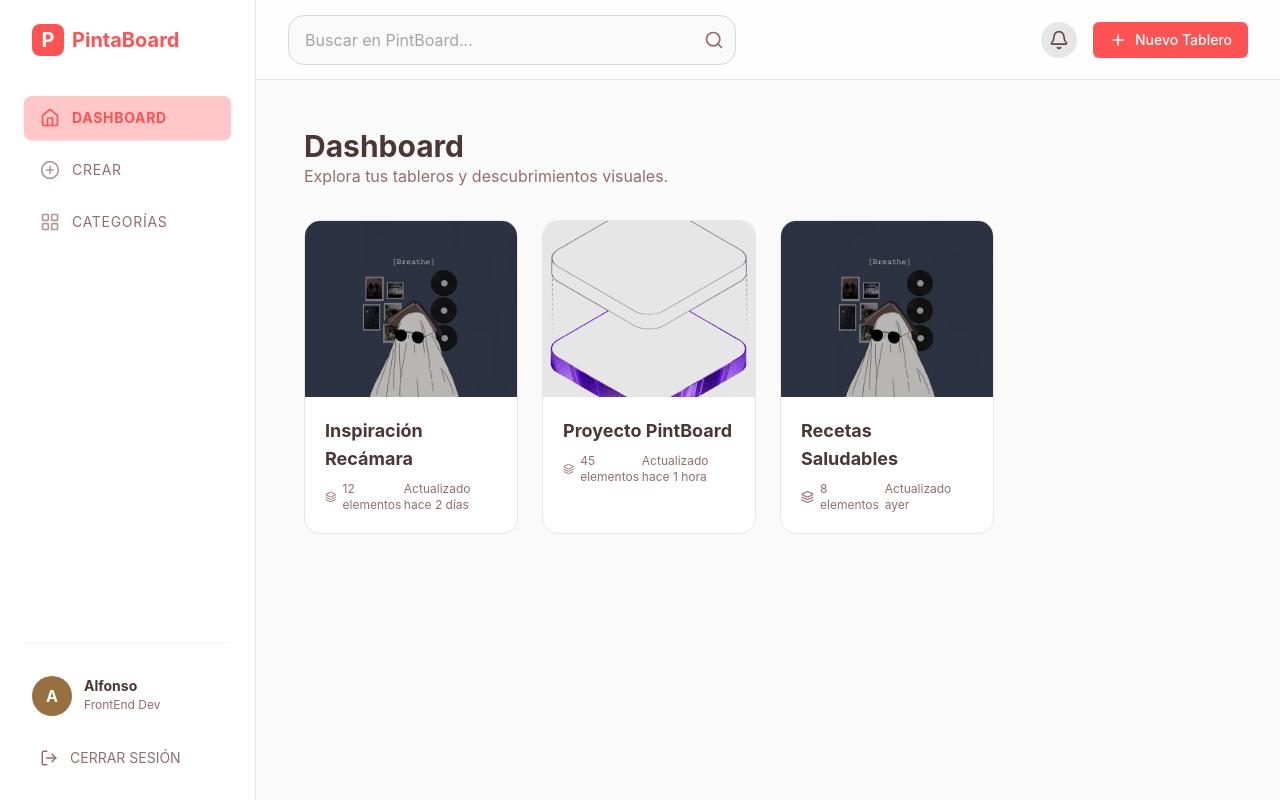
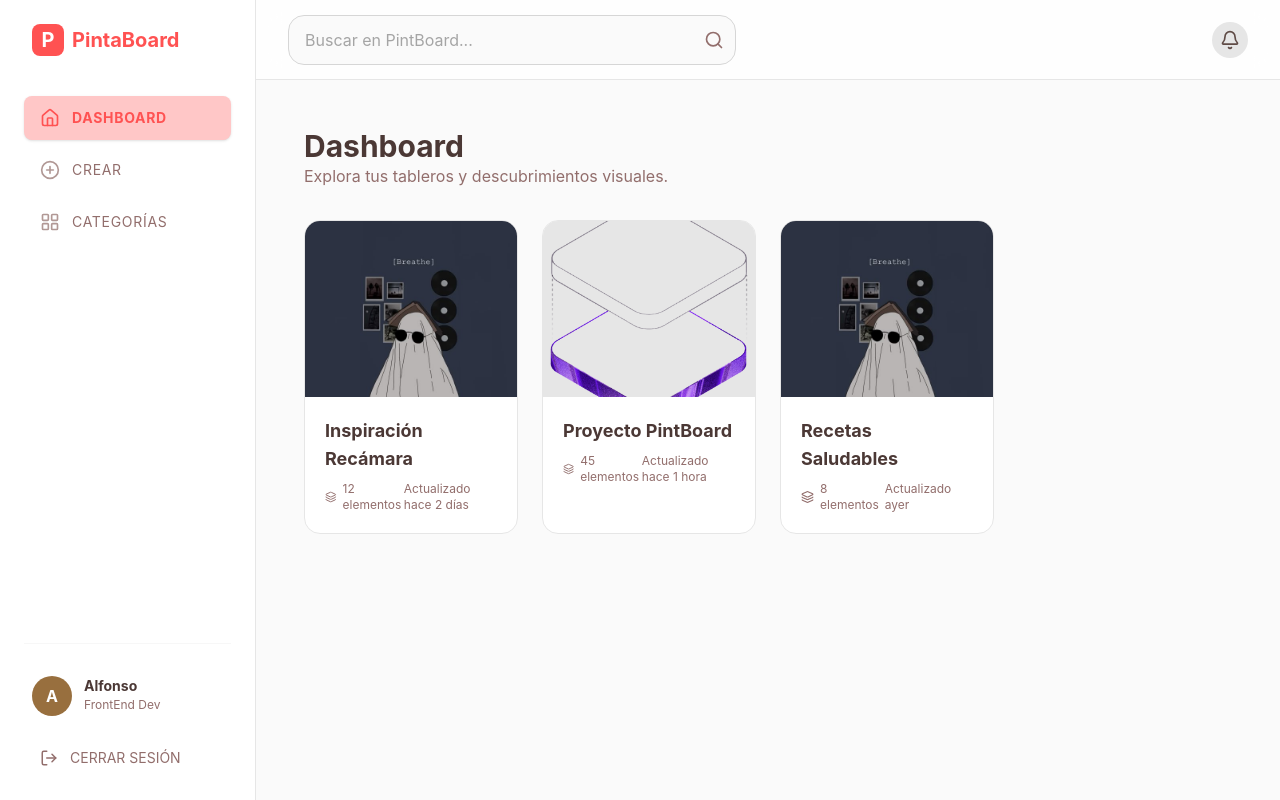
Before and after one commit to JoseAlfonsoB/PintBoard-FrontEnd, a React (Vite) app: page /app/dashboard in a window 1280 px wide. Built offline with nearby package versions, Linux system fonts and the light colour scheme.

Commit message:
FIX: Se elimino el botón de 'Nuevo Tablero', ya que no tenia ninguna funcionalidad.

```diff
--- a/src/components/organisms/TopBar.jsx
+++ b/src/components/organisms/TopBar.jsx
@@ -19,10 +19,6 @@ const TopBar = () => {
                     {/* Punto de notificación (opcional) */}
                     <span className="absolute top-2 right-2 w-2 h-2 bg-redPrimary-300 rounded-full"></span>
                 </IconButton>
-
-                <Button variant="primary" Icon={Plus}>
-                    Nuevo Tablero
-                </Button>
             </div>
         </header>
     );
```
